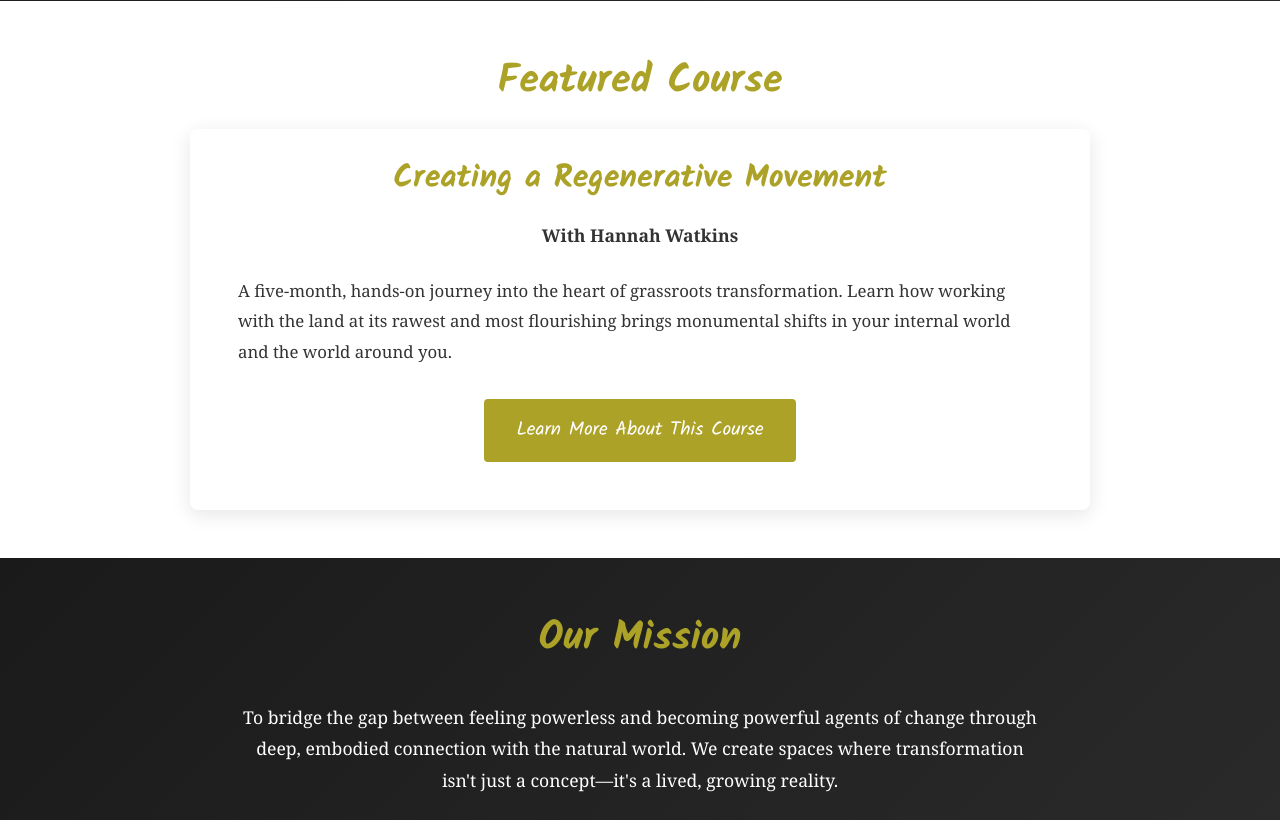
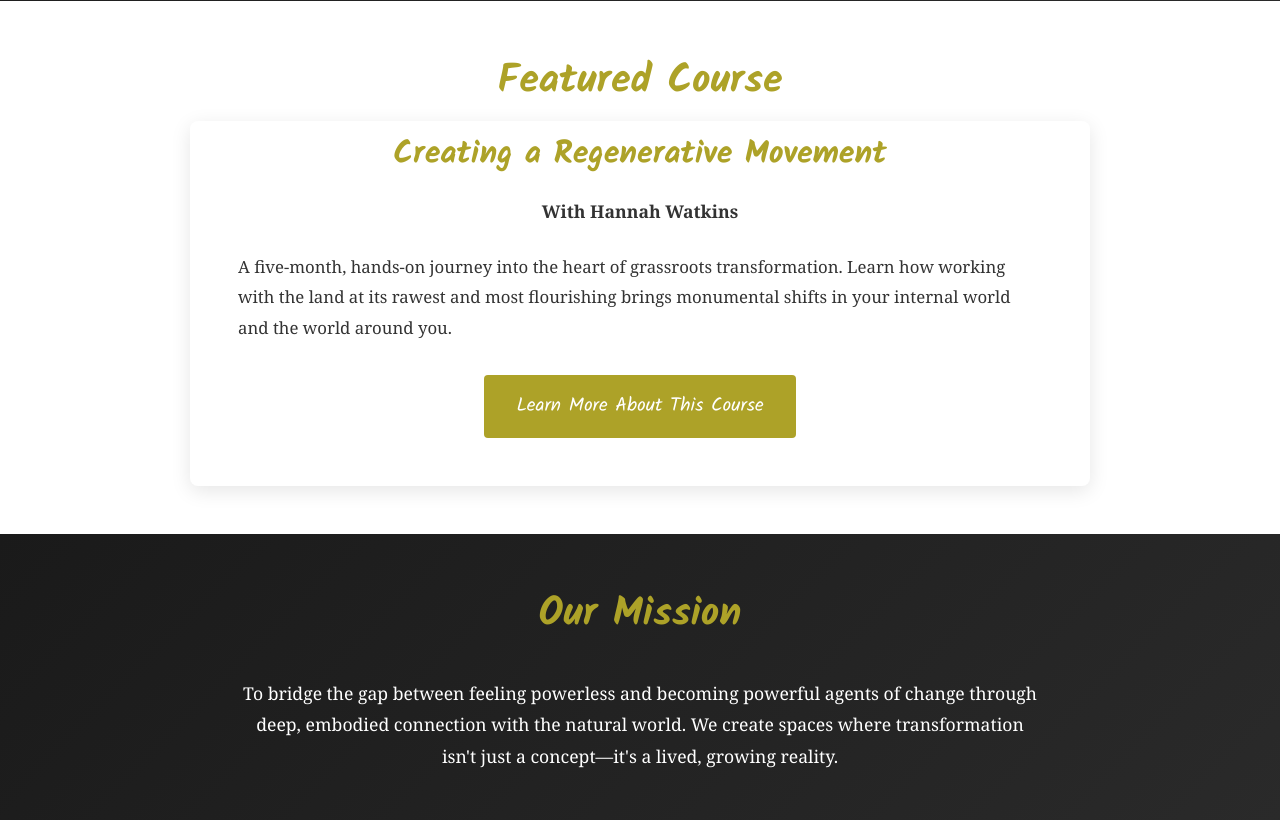
Before and after one commit to JoninShinobi/hortuscogintor, a Django app: page / in a window 1280 px wide. Shown: the part 1754-2574 px from the top of the page. Run offline with Django 5.2, Linux system fonts and the light colour scheme; some web fonts are replaced.

Commit message:
Reduce Featured Course margin and container top padding to close gap further

```diff
--- a/templates/home.html
+++ b/templates/home.html
@@ -60,9 +60,9 @@
 </section>
 
 <section class="section-white" style="padding: 3rem 20px; margin: 0; background: #ffffff;">
-    <h2 style="font-family: 'hey-eloise', 'Kalam', 'Patrick Hand', 'Caveat', cursive; color: #ADA228; font-size: 2.5rem; text-align: center; margin-bottom: 1rem;">Featured Course</h2>
+    <h2 style="font-family: 'hey-eloise', 'Kalam', 'Patrick Hand', 'Caveat', cursive; color: #ADA228; font-size: 2.5rem; text-align: center; margin-bottom: 0.5rem;">Featured Course</h2>
 
-    <div style="max-width: 900px; margin-left: auto; margin-right: auto; margin-top: 0; margin-bottom: 0; background: white; padding: 1.5rem 3rem 3rem 3rem; border-radius: 8px; box-shadow: 0 5px 20px rgba(0,0,0,0.1);">
+    <div style="max-width: 900px; margin-left: auto; margin-right: auto; margin-top: 0; margin-bottom: 0; background: white; padding: 0.5rem 3rem 3rem 3rem; border-radius: 8px; box-shadow: 0 5px 20px rgba(0,0,0,0.1);">
         <h3 style="font-family: 'hey-eloise', 'Kalam', 'Patrick Hand', 'Caveat', cursive; color: #ADA228; font-size: 2rem; margin-bottom: 1rem; text-align: center;">Creating a Regenerative Movement</h3>
         <p style="font-size: 1.1rem; line-height: 1.8; margin-bottom: 1.5rem; color: #333; text-align: center;">
             <strong>With Hannah Watkins</strong>
```
